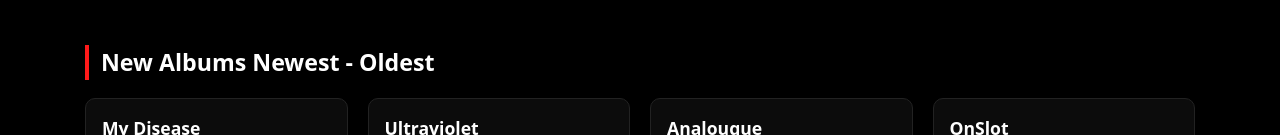
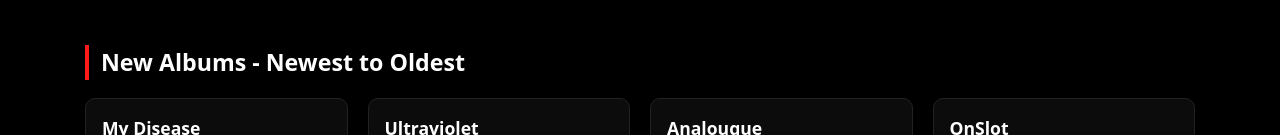
Before and after one commit to VaporizedWaffle/nu-mp3, a plain HTML site: page public/index.html in a window 1280 px wide. Shown: the part 760-895 px from the top of the page. Drawn offline with Linux system fonts and the light colour scheme.

Commit message:
Update index.html

```diff
--- a/public/index.html
+++ b/public/index.html
@@ -210,7 +210,7 @@
       </section>
 
       <section>
-        <h2 class="section-title">New Albums       Newest - Oldest</h2>
+        <h2 class="section-title">New Albums - Newest to Oldest</h2>
         <div id="newAlbumsGrid" class="grid"></div>
       </section>
     </div>
```
